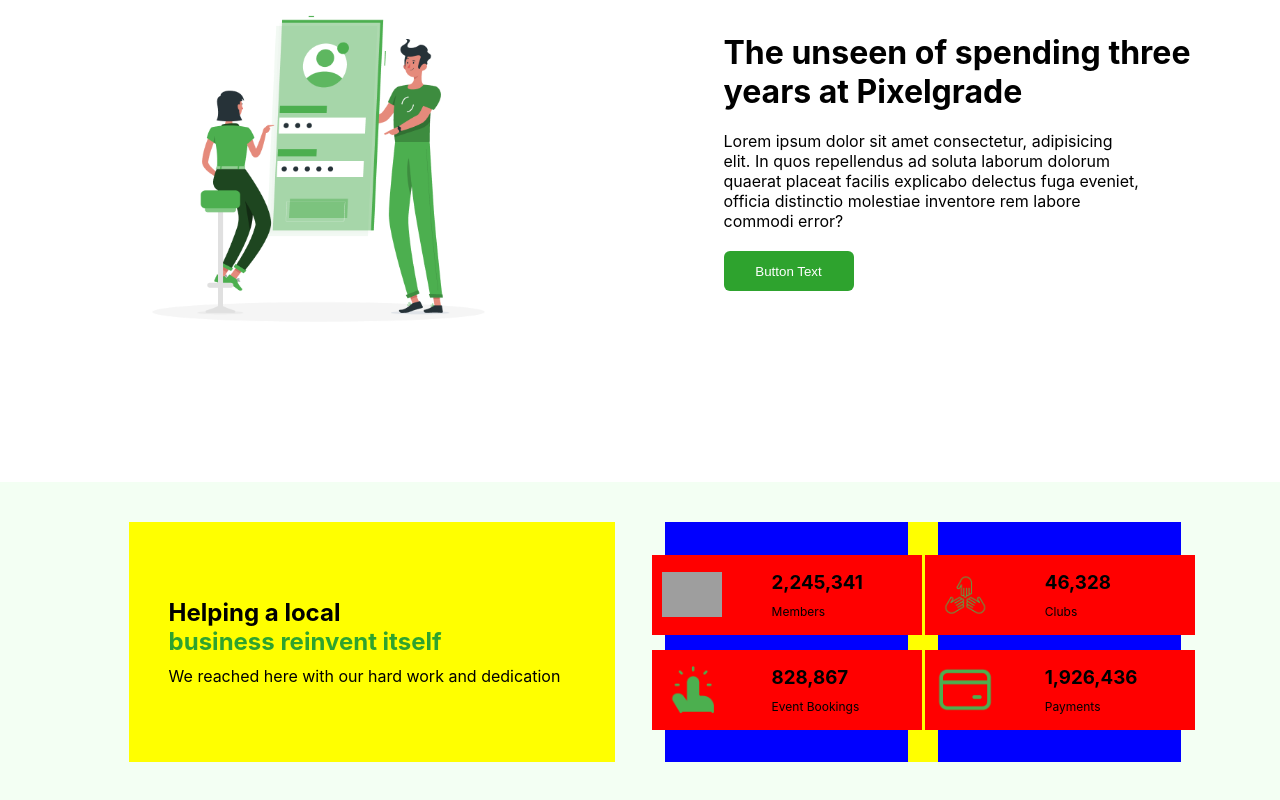
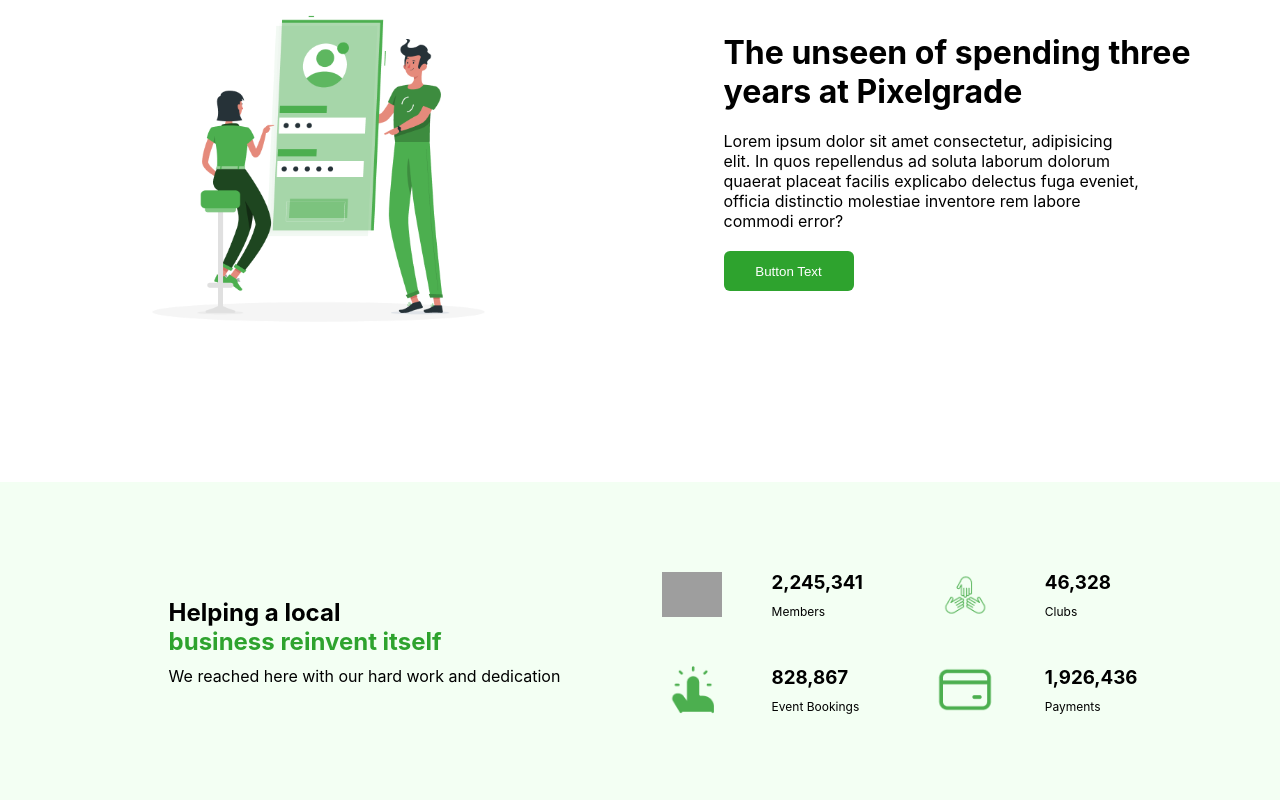
Before and after one commit to OnuegbulamChristian/Nexcent, a React (Create React App) app: page / in a window 1280 px wide. Shown: the part 1958-2758 px from the top of the page. Built offline with nearby package versions, Linux system fonts and the light colour scheme; grey boxes are pictures that could not be loaded.

Commit message:
first commit

```diff
--- a/src/COMPONENTS/HelpSection/HelpSection.css
+++ b/src/COMPONENTS/HelpSection/HelpSection.css
@@ -13,7 +13,7 @@
   gap: 50px;
 }
 .Help-section-container1 {
-  background-color: yellow;
+  background-color: transparent;
   width: 40%;
   display: flex;
   flex-direction: column;
@@ -22,7 +22,7 @@
   padding-left: 40px;
 }
 .Help-section-container2 {
-  background-color: yellow;
+  background-color: transparent;
   width: 40%;
   display: flex;
   height: 30vh;
@@ -40,7 +40,7 @@
 }
 .Help-section-container2-child1 {
   width: 50%;
-  background-color: blue;
+  background-color: transparent;
   height: 30vh;
   display: flex;
   flex-direction: column;
@@ -50,7 +50,7 @@
 }
 .Help-section-container2-child2 {
   width: 50%;
-  background-color: blue;
+  background-color: transparent;
   height: 30vh;
   display: flex;
   flex-direction: column;
@@ -61,7 +61,7 @@
 .Help-section-container2-child1 div {
   width: 270px;
   height: 80px;
-  background-color: red;
+  background-color: transparent;
   display: flex;
   justify-content: center;
   align-items: center;
@@ -90,7 +90,7 @@
 .Help-section-container2-child2 div {
   width: 270px;
   height: 80px;
-  background-color: red;
+  background-color: transparent;
   display: flex;
   justify-content: center;
   align-items: center;
@@ -229,12 +229,4 @@
     margin-bottom: 20px;
     gap: 10px;
   }
-  /* .Help-section-container2-child2 {
-    margin-left: 15px;
-    margin-right: 15px;
-  }
-  .Help-section-container2-child1 {
-    margin-left: 15px;
-    margin-right: 15px;
-  } */
 }
```
